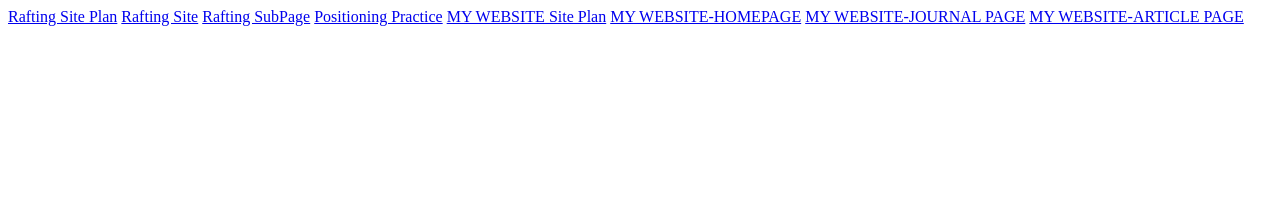
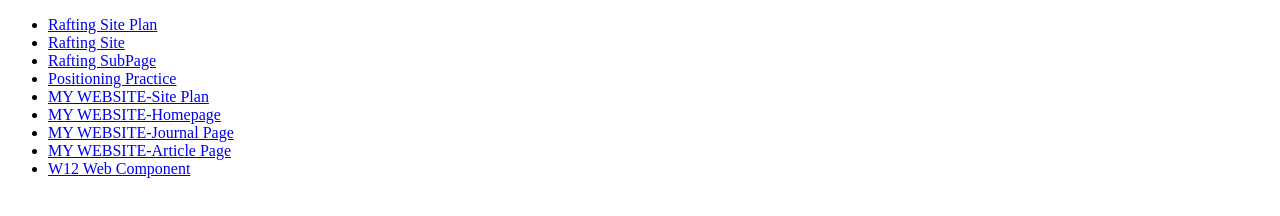
Before and after one commit to awilddaisy/WDD130, a plain HTML site: page index.html in a window 1280 px wide. Drawn offline with Linux system fonts and the light colour scheme.

Commit message:
index changes

```diff
--- a/index.html
+++ b/index.html
@@ -7,13 +7,16 @@
     <title>Document</title>
 </head>
 <body>
-            <a href="./wwr/site-plan-rafting.html">Rafting Site Plan</a>
-            <a href="./wwr/index.html">Rafting Site</a>
-            <a href="./wwr/subpage.html">Rafting SubPage</a>
-            <a href="positioning.html">Positioning Practice</a>
-            <a href="mental_health/site-plan.html">MY WEBSITE Site Plan</a>
-            <a href="./mental_health/index.html">MY WEBSITE-HOMEPAGE</a>
-            <a href="mental_health/journal.html">MY WEBSITE-JOURNAL PAGE</a>
-            <a href="./mental_health/articles.html">MY WEBSITE-ARTICLE PAGE</a>
+    <ul>
+            <li><a href="./wwr/site-plan-rafting.html">Rafting Site Plan</a></li>
+            <li><a href="./wwr/index.html">Rafting Site</a></li>
+            <li><a href="./wwr/subpage.html">Rafting SubPage</a></li>
+            <li><a href="positioning.html">Positioning Practice</a></li>
+            <li><a href="mental_health/site-plan.html">MY WEBSITE-Site Plan</a></li>
+            <li><a href="./mental_health/index.html">MY WEBSITE-Homepage</a></li>
+            <li><a href="mental_health/journal.html">MY WEBSITE-Journal Page</a></li>
+            <li><a href="./mental_health/articles.html">MY WEBSITE-Article Page</a></li>
+            <li><a href="./mental_health/journal.html">W12 Web Component</a></li>
+    </ul>
 </body>
 </html>
```
